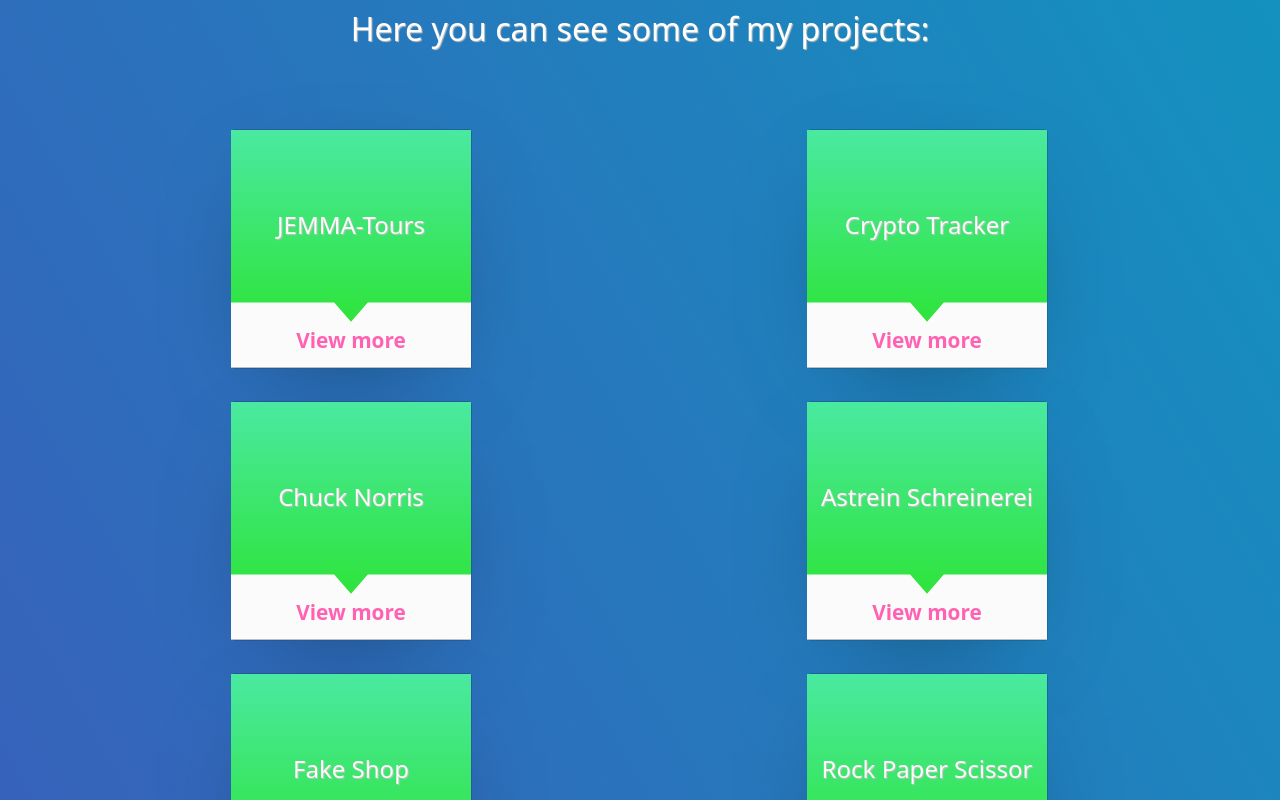
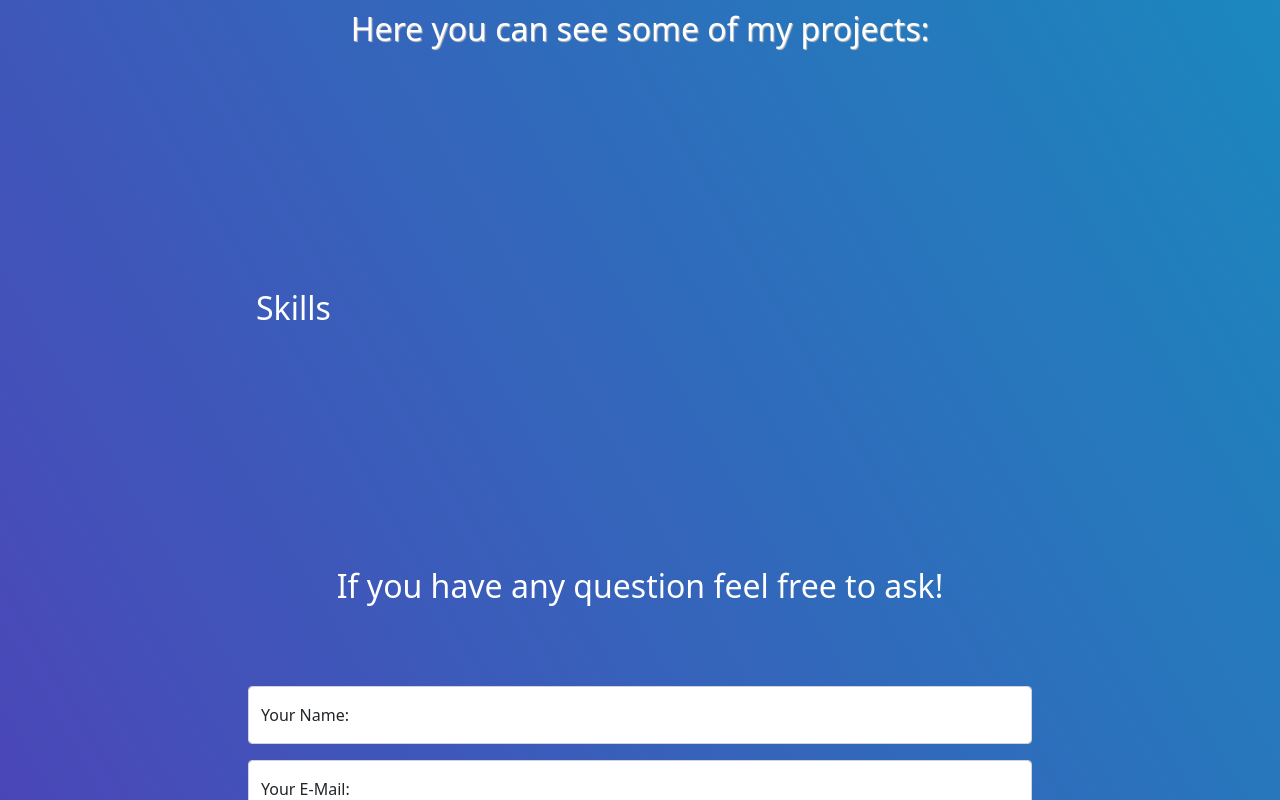
Before and after one commit to m-olfatee/Portfolio-react, a React (Create React App) app: page / in a window 1280 px wide. Shown: the part 1680-2480 px from the top of the page. Built offline with nearby package versions, Linux system fonts and the light colour scheme.

Commit message:
Release test

```diff
--- a/src/components/Projects.jsx
+++ b/src/components/Projects.jsx
@@ -1,24 +1,24 @@
 import React from 'react'
-import Project from './Project'
-import Jemma from "../assets/img/JEMMA-Tours.jpg"
-import Astrein from "../assets/img/Astrein-Schreinerei.png"
-import rps from "../assets/img/R-P-S.png"
-import Crypto from "../assets/img/Crypto-Tracker.png"
-import California from "../assets/img/California-Calling.png"
-import Illustrations from "../assets/img/Illustrations.png"
-import Roma from "../assets/img/Roma.png"
-import Poke from "../assets/img/Poke-Dex.png"
-import Chuck from "../assets/img/Chuck.png"
-import Fake from "../assets/img/Fake.png"
-import HH from "../assets/img/HH.png"
-import Designer from "../assets/img/Designer.png"
+// import Project from './Project'
+// import Jemma from "../assets/img/JEMMA-Tours.jpg"
+// import Astrein from "../assets/img/Astrein-Schreinerei.png"
+// import rps from "../assets/img/R-P-S.png"
+// import Crypto from "../assets/img/Crypto-Tracker.png"
+// import California from "../assets/img/California-Calling.png"
+// import Illustrations from "../assets/img/Illustrations.png"
+// import Roma from "../assets/img/Roma.png"
+// import Poke from "../assets/img/Poke-Dex.png"
+// import Chuck from "../assets/img/Chuck.png"
+// import Fake from "../assets/img/Fake.png"
+// import HH from "../assets/img/HH.png"
+// import Designer from "../assets/img/Designer.png"
 
 
 const Projects = () => {
     return (
         <article className="projects" id="projects">
             <h2>Here you can see some of my projects:</h2>
-            <section className="card-area">
+            {/* <section className="card-area">
                 <Project name="JEMMA-Tours"
                     title="For nature lovers"
                     text="Outdoor tours and activities around US!"
@@ -91,7 +91,7 @@
                     link="https://m-olfatee.github.io/Designer-Challenge/"
                     img={Designer}
                 />
-            </section>
+            </section> */}
         </article>
     )
 }
--- a/src/components/Skill.jsx
+++ b/src/components/Skill.jsx
@@ -4,7 +4,7 @@
     return (
         <section id="skills">
             <h2>Skills</h2>
-            <div>
+            {/* <div>
                 <span>HTML5</span>
                 <span>CSS3</span>
                 <span>Javascript</span>
@@ -26,7 +26,7 @@
                 <span>Laptop hardware repair</span>
                 <span>Mobile hardware repair</span>
 
-            </div>
+            </div> */}
 
 
 
```
